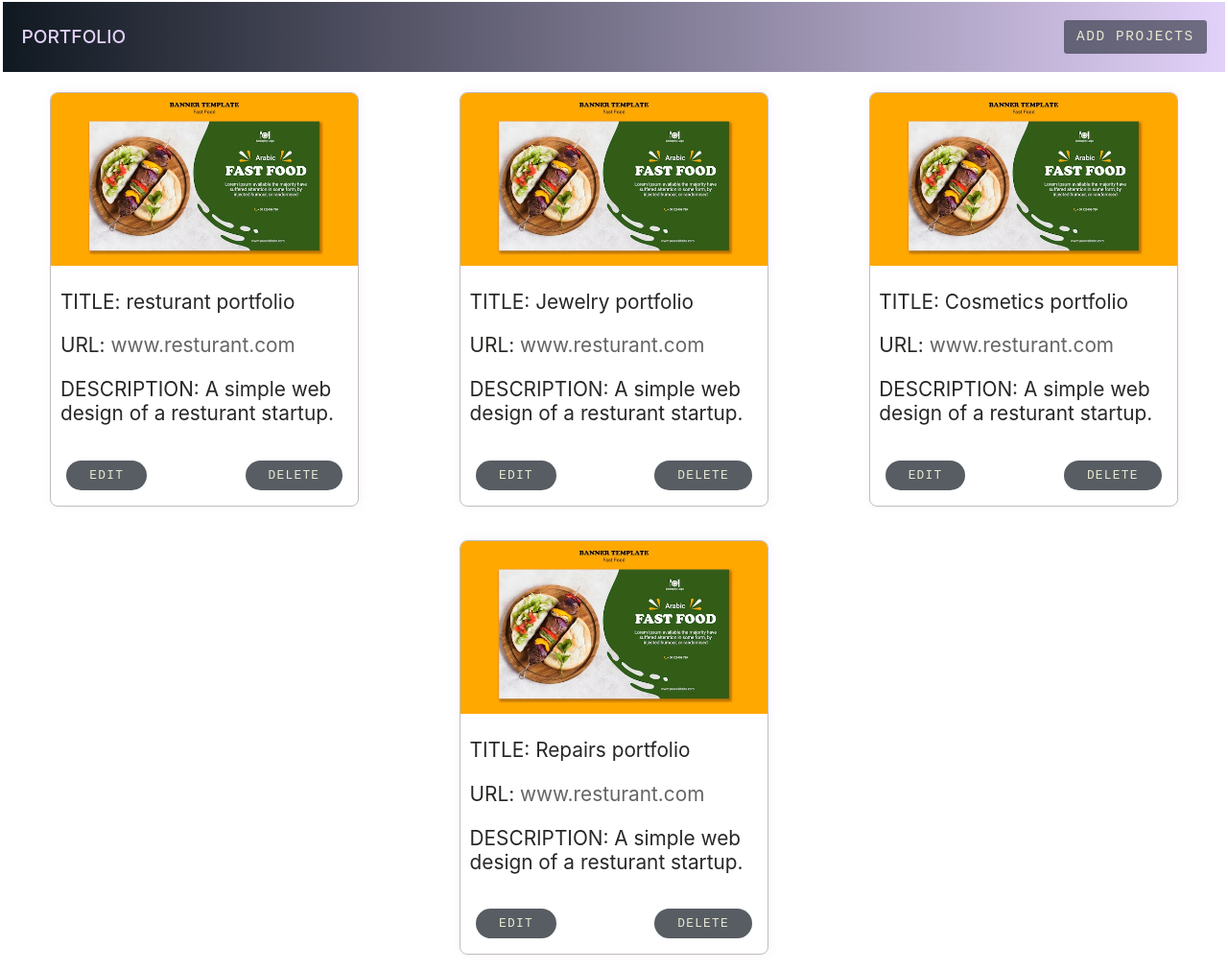
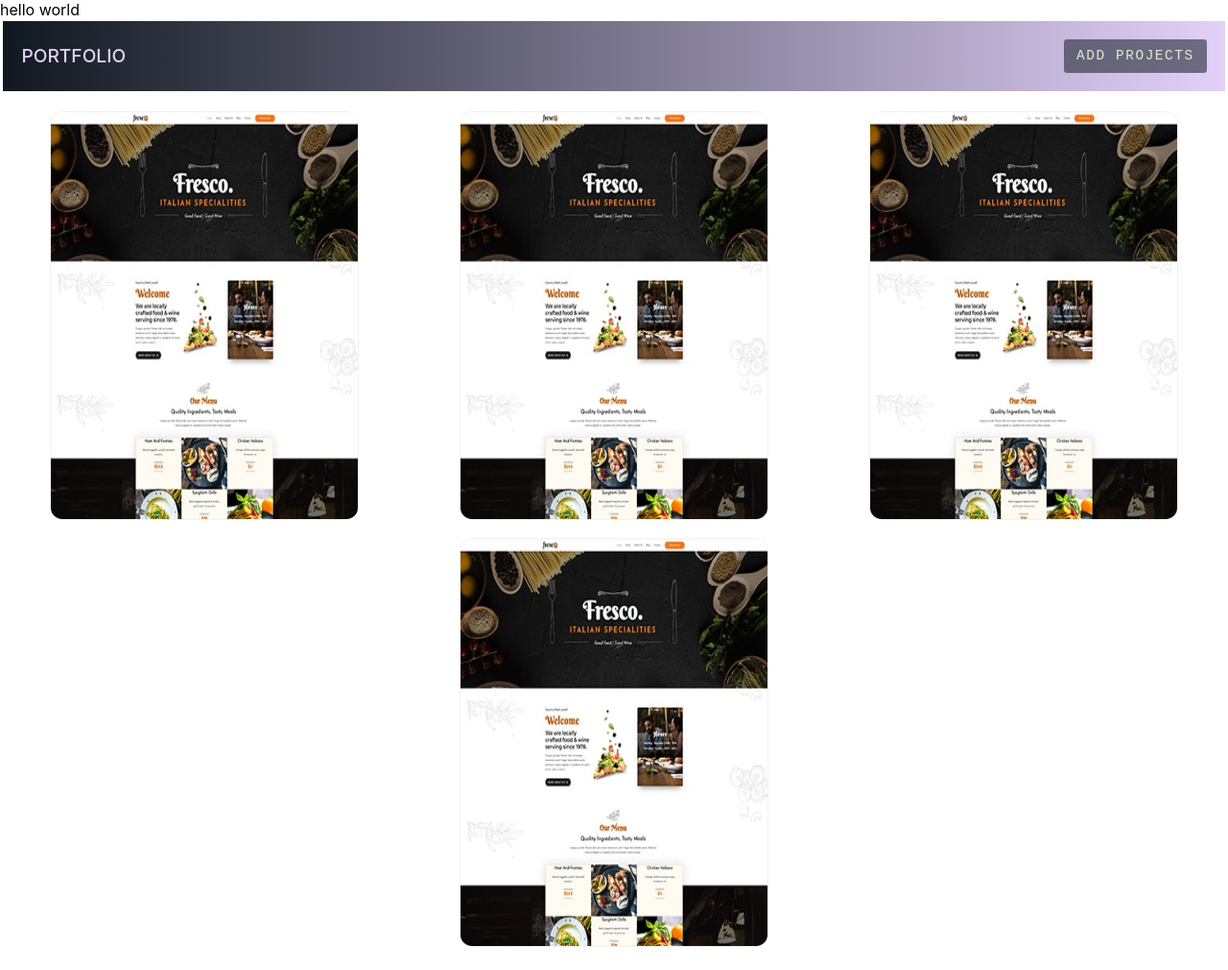
Before and after one commit to Akayusuf/portfolio-project, a React app: page / in a window 1280 px wide. Shown: the whole page at 96% size. After the commit the page ends 987 px from the top, so only its background shows below. Built offline with nearby package versions, Linux system fonts and the light colour scheme.

Commit message:
Making the project card a flip card

```diff
--- a/src/components/Project/index.css
+++ b/src/components/Project/index.css
@@ -1,19 +1,65 @@
 .project{
+    border: 0.1rem solid #f1f1f1;
     margin-top:1.2rem;
     border-radius:0.8rem;
+    background-color: transparent;
+    width:20rem;
+    height:26.5rem;
+    display: flex;
+    justify-content: space-between;
+    perspective: 62.5rem;
+    overflow: hidden;
+}
+
+.front-flip img{
+    width:20rem;
+    height:100%;
+}
+
+.inner-flip{
+  position: relative;
+  width: 100%;
+  height: 100%;
+  transition: transform 1s;
+  transform-style: preserve-3d;
+  box-shadow: 0 4px 8px 0 rgba(0,0,0,0.2);
+}
+.project:hover, .inner-flip{
+    transform: rotateY(360deg);
+}
+.inner-flip:hover{
+    transform: rotateY(180deg);
+}
+.front-flip, .project-content{
+    position: absolute;
+    width: 100%;
+    height: 100%;
+    -webkit-backface-visibility: hidden;
+    backface-visibility: hidden;
+
+}
+
+.front-flip{
+    background-color: #bbb;
+  color: black;
 }
 .project-content{
+    color: white;
+    transform: rotateY(180deg);
+}
+
+.project-content{
+    background-color: #f0edede8;
     border:1px solid #bbb7b7e8;
     border-radius: 0.5em;
     box-shadow:1px -1px 7px 1px rgba(245, 238, 245, 0.712);
     width:20rem;
-    margin:1rem 0;
-    overflow: hidden;
+    height:100%;
 }
 
 
 .project-content img{
-    width:100%;
+    width:20rem;
 }
 .project-content p {
     font-size:1.3rem;
@@ -24,6 +70,7 @@
 text-decoration: none;
 color:#3a3b3cc9;
 }
+
  a:hover{
     color:#272726;
     cursor:progress;
--- a/src/components/Project/index.js
+++ b/src/components/Project/index.js
@@ -1,5 +1,6 @@
 import  "./index.css"
 import { useNavigate } from "react-router-dom";
+import second from '../../images/second.jpg'
 
     const Project = (props) => {
         const navigate = useNavigate();
@@ -11,6 +12,10 @@ import { useNavigate } from "react-router-dom";
     return (
         <div>
             <div className= "project">
+              <div className="inner-flip">
+                <div className="front-flip">
+                    <img src = {second} alt = "front" />
+                </div>
                     <div className = "project-content">
                         <img src= {props.image} alt ="web design"/>
                         <p>TITLE: {props.title}</p>
@@ -24,6 +29,7 @@ import { useNavigate } from "react-router-dom";
                     </div>
               </div>
             </div>
+        </div>
     );
     }
 
--- a/src/components/projectPage/index.js
+++ b/src/components/projectPage/index.js
@@ -6,6 +6,7 @@ import './index.css'
 const ProjectPage = () => {
     return (
         <div>
+            <div>hello world</div>
             <Header />
 
              <div className="projectPage">{projects.map((index) => {
```
Also changed, not shown: src/images/first.jpg (added), src/images/second.jpg (added). Lines whose indentation alone changed are shown as unchanged.
